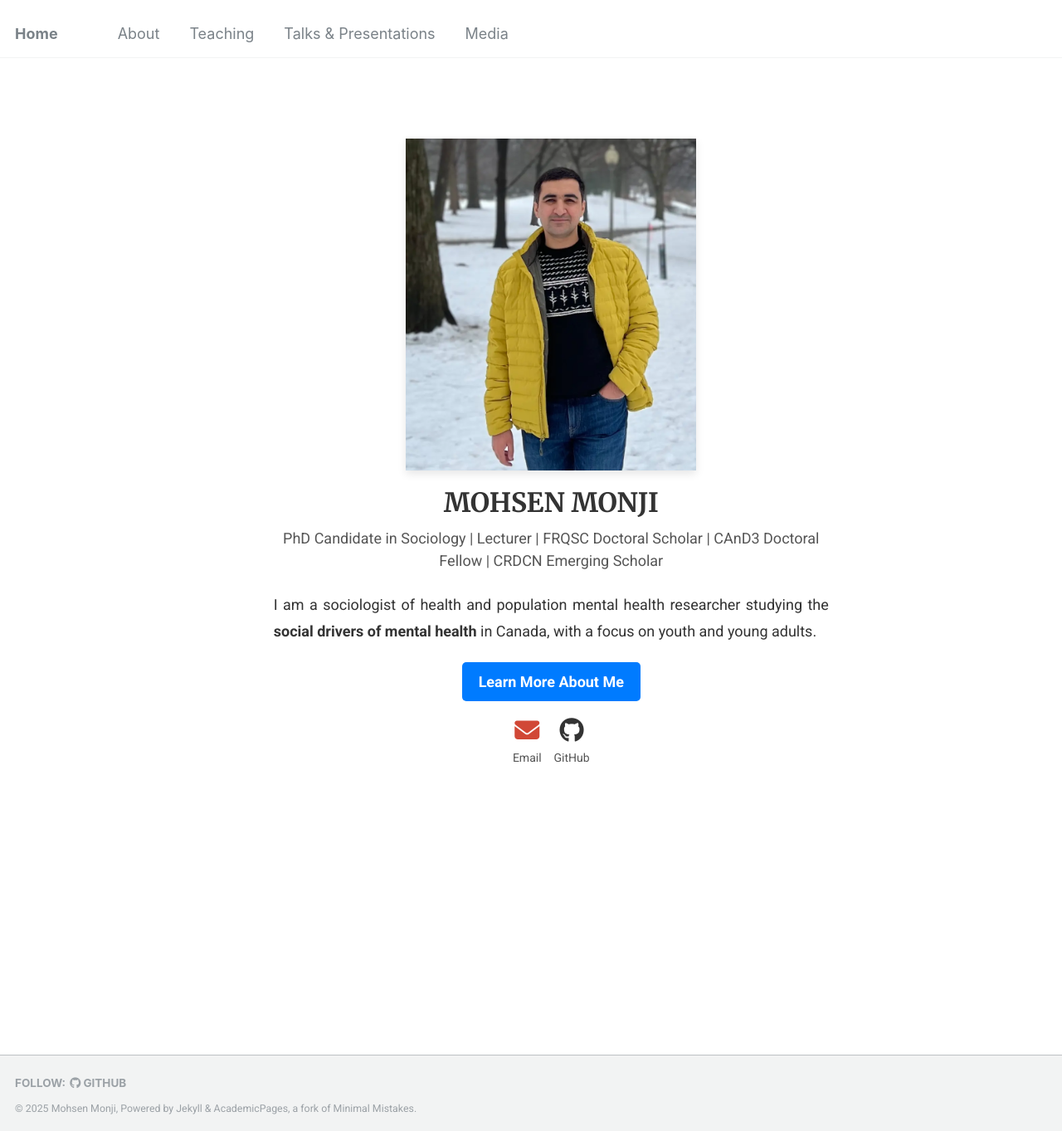
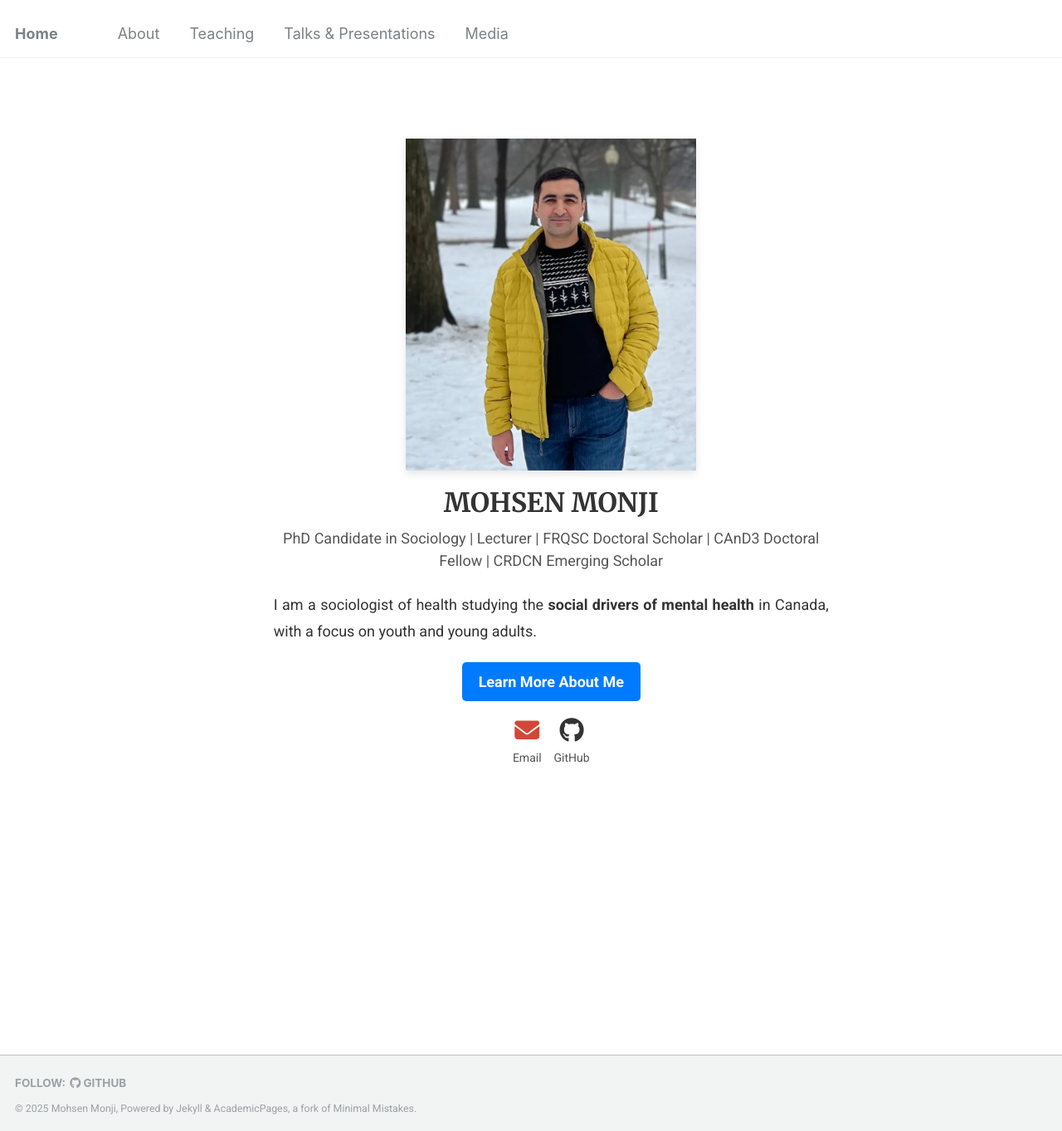
Before and after one commit to Mohsnmonji/mohsnmonji.github.io, a Jekyll site: the page built from _pages/front.md, in a window 1280 px wide and 1363 px high. Shown: the whole window at 83% size. Built offline with Jekyll 4.4.1, drawn with Linux system fonts in a browser that asks for light colours.

Commit message:
Update front.md

```diff
--- a/_pages/front.md
+++ b/_pages/front.md
@@ -27,7 +27,7 @@ hide_avatar: true
 
   <!-- Description -->
   <p style="font-size: 18px; color: #333; text-align: justify; line-height: 1.8; margin-bottom: 20px;">
-    I am a sociologist of health and population mental health researcher studying the <strong>social drivers of mental health</strong> in Canada, with a focus on youth and young adults.
+    I am a sociologist of health studying the <strong>social drivers of mental health</strong> in Canada, with a focus on youth and young adults.
   </p>
 
   <!-- Button -->
```
